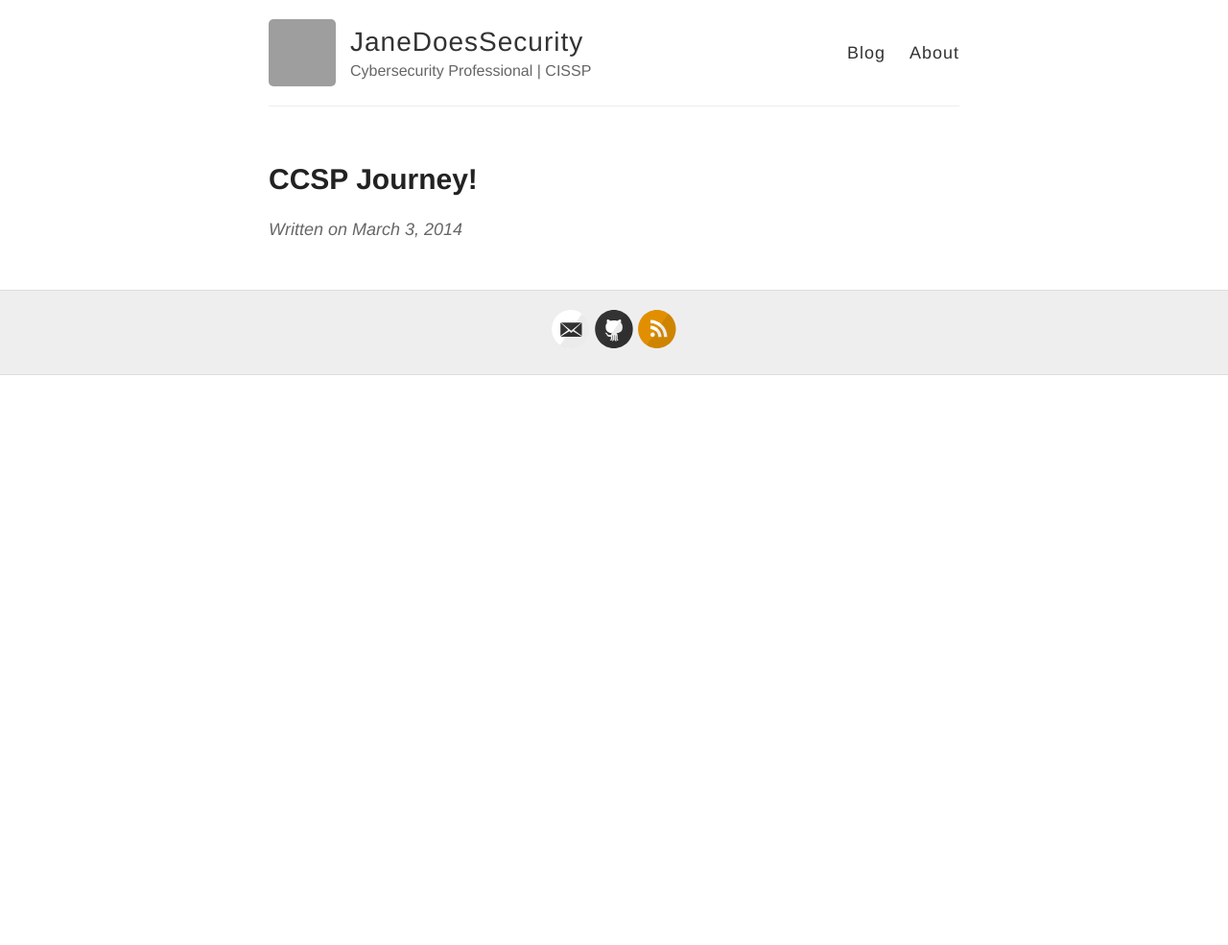
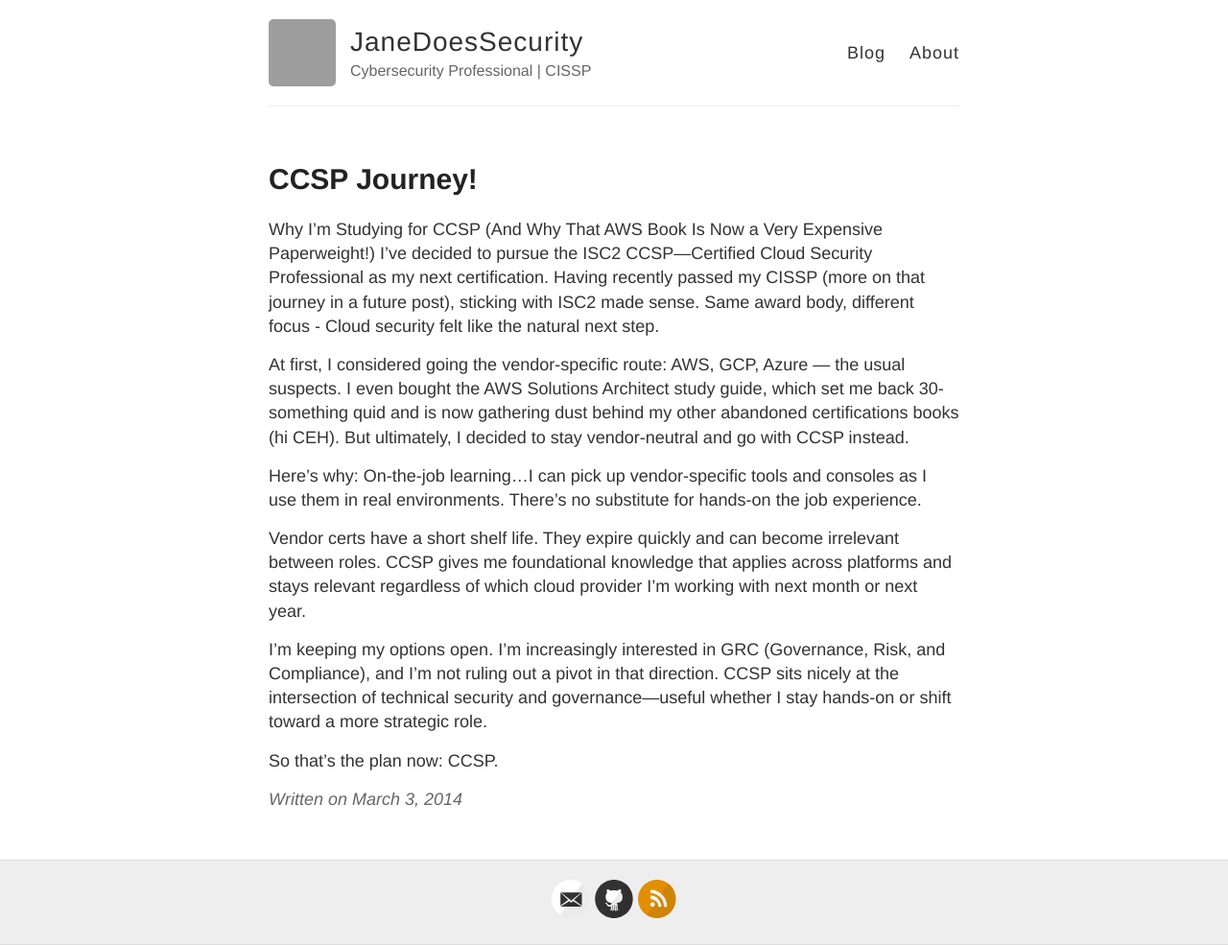
Before and after one commit to janedoessecurity/janedoessecurity.github.io, a Jekyll site: the page built from _posts/2014-3-3-Hello-World.md, in a window 1280 px wide. Shown: the whole page at 96% size. Built offline with Jekyll 4.4.1, drawn with Linux system fonts in a browser that asks for light colours; before the commit the page ends 900 px from its top, so only the background shows below that; grey boxes are pictures that could not be loaded.

Commit message:
Update 2014-3-3-Hello-World.md

```diff
--- a/_posts/2014-3-3-Hello-World.md
+++ b/_posts/2014-3-3-Hello-World.md
@@ -2,3 +2,17 @@
 layout: post
 title: CCSP Journey!
 ---
+
+Why I'm Studying for CCSP (And Why That AWS Book Is Now a Very Expensive Paperweight!)
+I've decided to pursue the ISC2 CCSP—Certified Cloud Security Professional as my next certification. Having recently passed my CISSP (more on that journey in a future post), sticking with ISC2 made sense. Same award body, different focus - Cloud security felt like the natural next step.
+
+At first, I considered going the vendor-specific route: AWS, GCP, Azure — the usual suspects. I even bought the AWS Solutions Architect study guide, which set me back 30-something quid and is now gathering dust behind my other abandoned certifications books (hi CEH). But ultimately, I decided to stay vendor-neutral and go with CCSP instead.
+
+Here's why:
+On-the-job learning...I can pick up vendor-specific tools and consoles as I use them in real environments. There's no substitute for hands-on the job experience.
+
+Vendor certs have a short shelf life. They expire quickly and can become irrelevant between roles. CCSP gives me foundational knowledge that applies across platforms and stays relevant regardless of which cloud provider I'm working with next month or next year.
+
+I'm keeping my options open. I'm increasingly interested in GRC (Governance, Risk, and Compliance), and I'm not ruling out a pivot in that direction. CCSP sits nicely at the intersection of technical security and governance—useful whether I stay hands-on or shift toward a more strategic role.
+
+So that's the plan now: CCSP.
```
